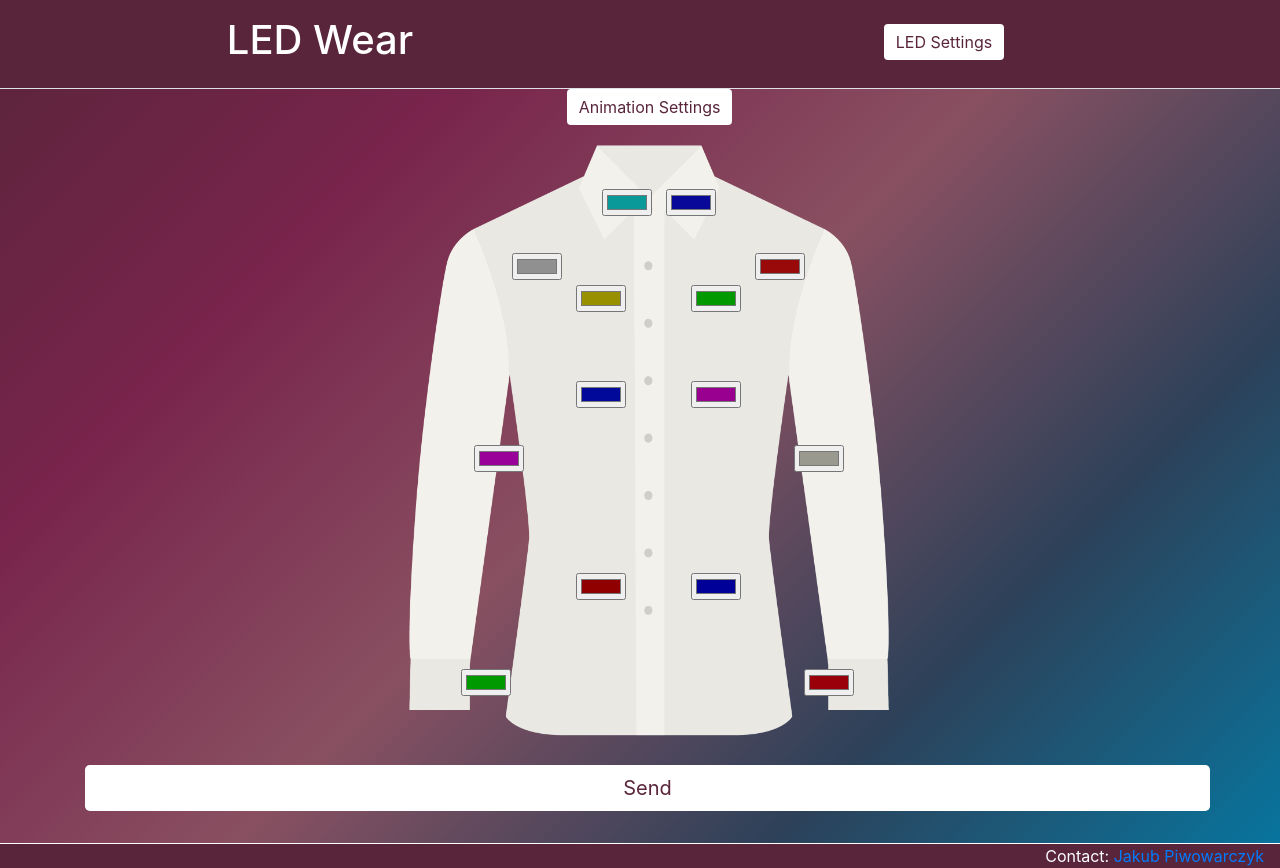
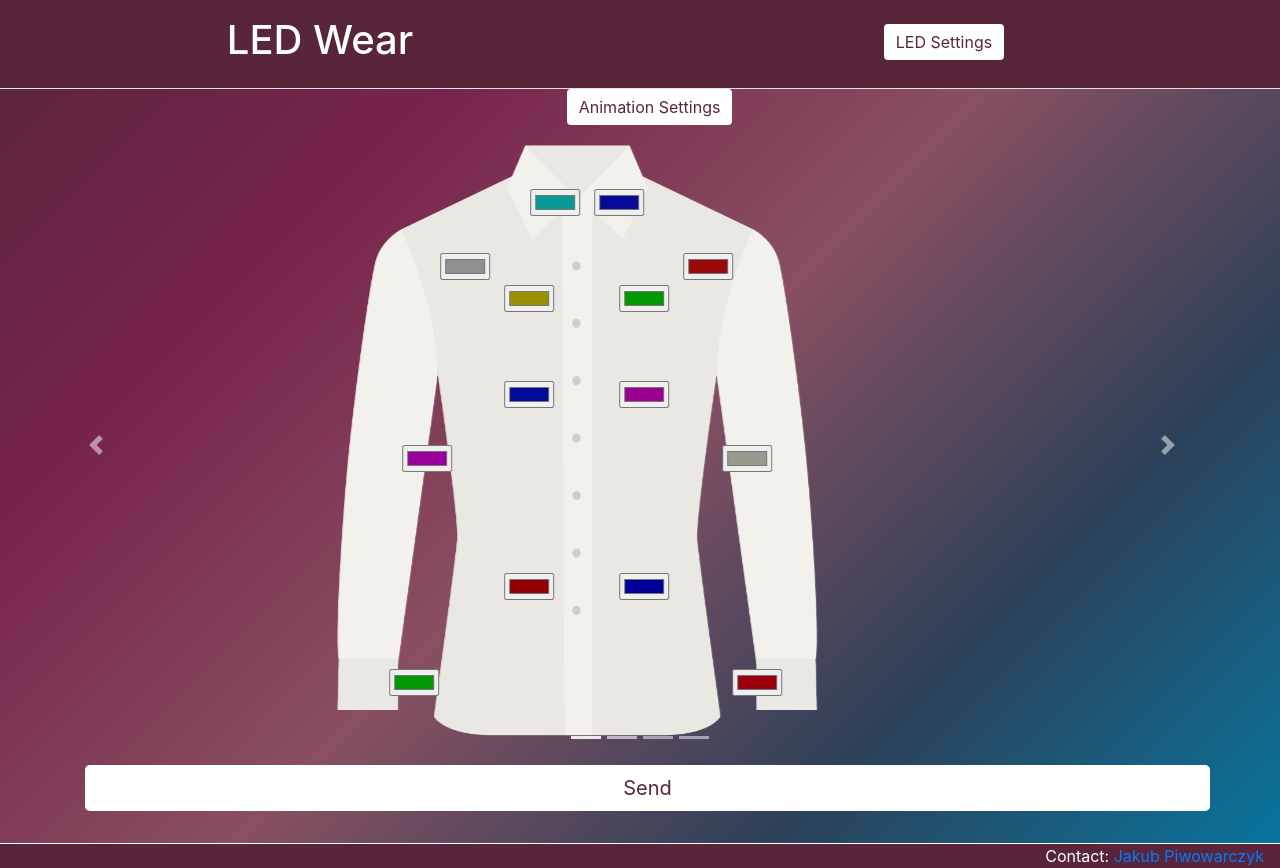
Before and after one commit to Kubeusz14/ledwear, a React (Create React App) app in the folder led-wear/: page / in a window 1280 px wide. Built offline with nearby package versions, Linux system fonts and the light colour scheme.

Commit message:
Added Carousel

```diff
--- a/led-wear/src/services/api_service.js
+++ b/led-wear/src/services/api_service.js
@@ -14,7 +14,7 @@ export function sendPost(callback) {
         console.log("callback 1");
       } else {
         callback(0);
-        console.log("callbacl´k 0");
+        console.log("callback 0");
       }
     }
   }
@@ -28,10 +28,10 @@ export function sendRequest(key, handler) {
     if (xhr.readyState === 4) {
       handler(xhr);
     }
-  };
+  }
 
   if (key === "led") {
       //positions.reduce
-    xhr.open("GET", "http://192.168.4.1/led?pos1=000000&pos2=", true);
+    xhr.open("GET", "http://192.168.4.1/led?Cuff%3A+Right=" + getValue("") + "&Sleeve=", true);
   }
 }
--- a/led-wear/src/views/main.jsx
+++ b/led-wear/src/views/main.jsx
@@ -2,9 +2,11 @@ import React, { Component } from "react";
 import "./main.scss";
 import Background from "../assets/images/shirt.png";
 import Form from "react-bootstrap/Form";
+import Carousel from "react-bootstrap/Carousel";
 import Animations from "../components/animations";
 import { Button } from "react-bootstrap";
 import { setValue } from "../services/data";
+import { sendPost } from "../services/api_service";
 
 let backgroundImage = {
   backgroundImage: `url(${Background})`
@@ -97,23 +99,39 @@ const positions = [
   }
 ];
 
-const inputs = document.querySelectorAll('input');
-const submitButton = document.getElementById('submit-button');
-const settingsButton = document.getElementById('settings-button');
+const inputs = document.querySelectorAll("input");
+const submitButton = document.getElementById("submit-button");
+const settingsButton = document.getElementById("settings-button");
 
-
-export function saveValue(key,value) {
+export function saveValue(key, value) {
   setValue(key, value);
 }
 
-function send(){
-    console.log('Start Send Call');
-    disableForm();
-
-    console.log('End Send Call');
+function send() {
+  console.log("Start Send Call");
+  //disableForm();
+  sendPost(connectionStatus);
+  console.log("End Send Call");
 }
 
-function disableForm(){
+function connectionStatus(result) {
+  switch (result) {
+    case 1:
+      console.log("Connection successful!");
+      enableForm();
+      break;
+    case 2:
+      console.log("Connection Warning!");
+      enableForm();
+      break;
+    case 0:
+      console.log("Connection failed!");
+      enableForm();
+      break;
+  }
+}
+
+function disableForm() {
   submitButton.disabled = true;
   settingsButton.disabled = true;
   inputs.forEach(function(input) {
@@ -121,7 +139,7 @@ function disableForm(){
   });
 }
 
-function enableForm(){
+function enableForm() {
   submitButton.disabled = false;
   settingsButton.disabled = false;
   inputs.forEach(function(input) {
@@ -145,13 +163,17 @@ class Main extends Component {
   init() {
     //enableForm();
     let shirt = document.getElementById("shirt");
-    saveValue('ledColor', inputs.value);
+    let form = document.getElementById("main-form");
+    saveValue("ledColor", inputs.value);
     let colorPickers = positions.map(position => {
       console.log(position);
       let colorPicker = document.createElement("input");
       colorPicker.type = "color";
       colorPicker.addEventListener("change", watchColorPicker, false);
-      // ...
+      colorPicker.addEventListener("input", function() {
+        saveValue("ledColor", inputs.value);
+      });
+      form.addEventListener("submit", send);
       colorPicker.style.left = position.x * 100 + "%";
       colorPicker.style.top = `${position.y * 100}%`;
       colorPicker.name = `${position.name}`;
@@ -167,14 +189,51 @@ class Main extends Component {
   render() {
     return (
       <React.Fragment>
-        <Form className="mainForm">
-
+        <Form className="mainForm" id="main-form">
           <Animations />
 
-          <div id="shirt" style={backgroundImage} ref={this.init}></div>
-
+          <Carousel>
+            <Carousel.Item>
+              <div
+                className="shirt"
+                id="shirt"
+                style={backgroundImage}
+                ref={this.init}
+              ></div>
+            </Carousel.Item>
+            <Carousel.Item>
+              <div
+                className="shirt"
+                id="shirt"
+                style={backgroundImage}
+                ref={this.init}
+              ></div>
+            </Carousel.Item>
+            <Carousel.Item>
+              <div
+                className="shirt"
+                id="shirt"
+                style={backgroundImage}
+                ref={this.init}
+              ></div>
+            </Carousel.Item>
+            <Carousel.Item>
+              <div
+                className="shirt"
+                id="shirt"
+                style={backgroundImage}
+                ref={this.init}
+              ></div>
+            </Carousel.Item>
+          </Carousel>
           <div className="submit__div container">
-            <Button className="submit__button" type="submit" id="submit-button" size="lg" block>
+            <Button
+              className="submit__button"
+              type="submit"
+              id="submit-button"
+              size="lg"
+              block
+            >
               Send
             </Button>
           </div>
```
Lines whose indentation alone changed are shown as unchanged.
